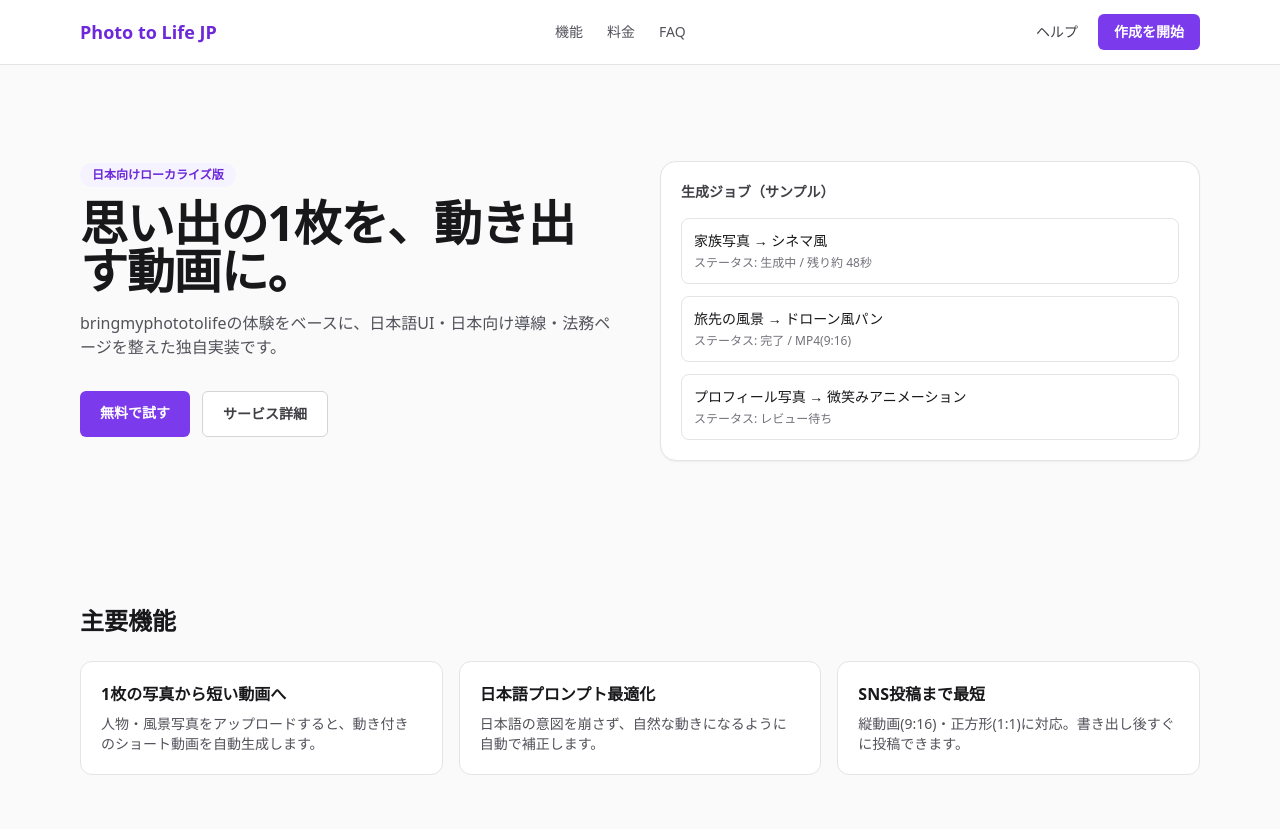
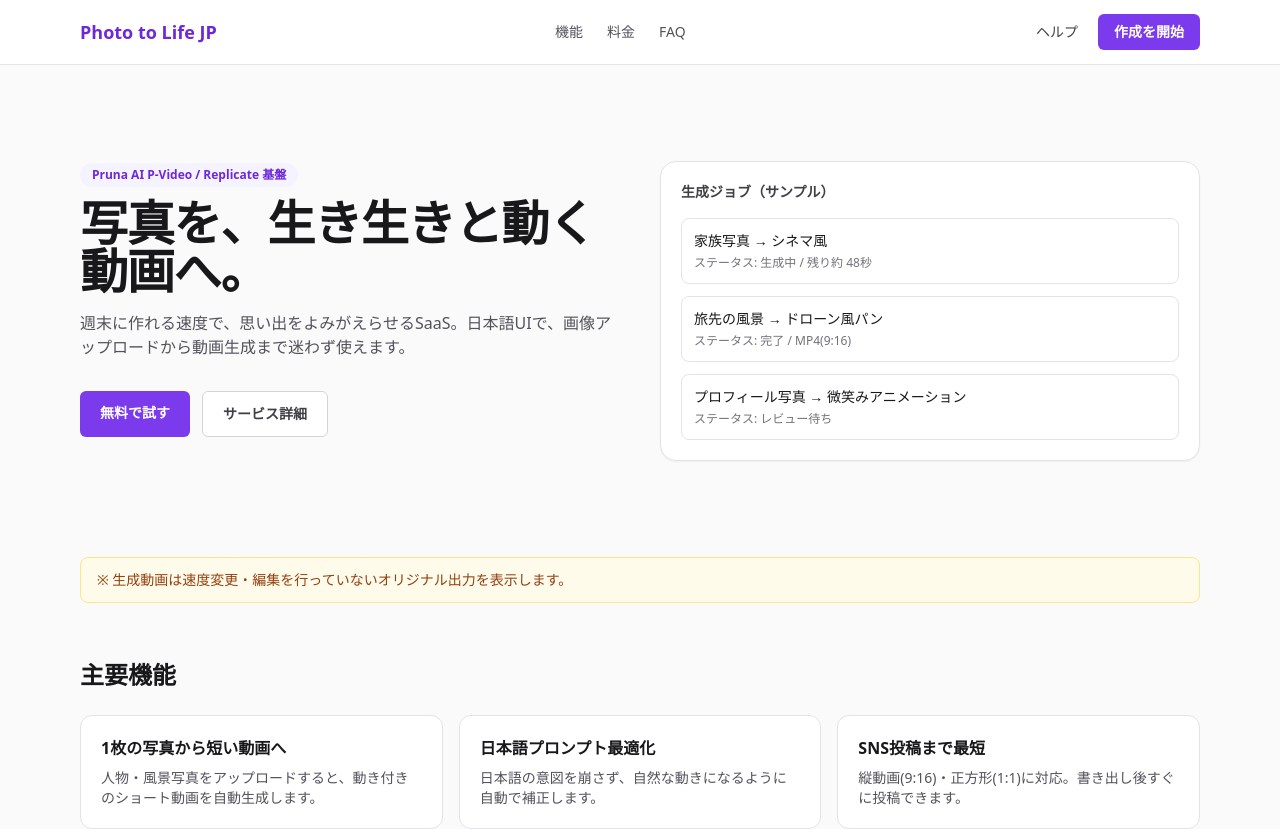
Before and after one commit to nanameru/openclaw-workspace, a Next.js app: page / in a window 1280 px wide. Shown: the top 829 px of the page. Built offline with nearby package versions, Linux system fonts and the light colour scheme; no server answers.

Commit message:
feat: tailor LP/legal copy for Pruna P-Video replicate launch

```diff
--- a/app/page.tsx
+++ b/app/page.tsx
@@ -35,9 +35,9 @@ const HomePage = () => {
 
       <section className="mx-auto grid w-full max-w-6xl gap-10 px-4 py-16 md:grid-cols-2 md:py-24">
         <div>
-          <p className="mb-3 inline-flex rounded-full bg-violet-50 px-3 py-1 text-xs font-semibold text-violet-700">日本向けローカライズ版</p>
-          <h1 className="text-3xl font-bold tracking-tight md:text-5xl">思い出の1枚を、動き出す動画に。</h1>
-          <p className="mt-4 text-zinc-600">bringmyphototolifeの体験をベースに、日本語UI・日本向け導線・法務ページを整えた独自実装です。</p>
+          <p className="mb-3 inline-flex rounded-full bg-violet-50 px-3 py-1 text-xs font-semibold text-violet-700">Pruna AI P-Video / Replicate 基盤</p>
+          <h1 className="text-3xl font-bold tracking-tight md:text-5xl">写真を、生き生きと動く動画へ。</h1>
+          <p className="mt-4 text-zinc-600">週末に作れる速度で、思い出をよみがえらせるSaaS。日本語UIで、画像アップロードから動画生成まで迷わず使えます。</p>
           <div className="mt-8 flex flex-wrap gap-3">
             <Link href="/dashboard" className="rounded-md bg-violet-600 px-5 py-3 text-sm font-semibold text-white hover:bg-violet-700">無料で試す</Link>
             <Link href="/about" className="rounded-md border border-zinc-300 bg-white px-5 py-3 text-sm font-semibold text-zinc-700 hover:bg-zinc-100">サービス詳細</Link>
@@ -61,6 +61,12 @@ const HomePage = () => {
             </div>
           </div>
         </div>
+      </section>
+
+      <section className="mx-auto w-full max-w-6xl px-4 pb-2">
+        <p className="rounded-lg border border-amber-200 bg-amber-50 px-4 py-3 text-sm text-amber-800">
+          ※ 生成動画は速度変更・編集を行っていないオリジナル出力を表示します。
+        </p>
       </section>
 
       <section id="features" className="mx-auto w-full max-w-6xl px-4 py-12">
--- a/app/terms/page.tsx
+++ b/app/terms/page.tsx
@@ -1,10 +1,21 @@
 const Page = () => (
   <main className="mx-auto max-w-3xl p-6">
     <h1 className="text-2xl font-bold">利用規約</h1>
-    <p className="mt-3 text-zinc-700">
-      ユーザーは、第三者の権利を侵害しない画像のみをアップロードしてください。
-      生成結果の利用責任はユーザーに帰属します。
-    </p>
+
+    <div className="mt-4 space-y-3 text-zinc-700">
+      <p>
+        ユーザーは、第三者の著作権・肖像権・商標権その他の権利を侵害しない画像のみをアップロードしてください。
+      </p>
+      <p>
+        本サービスはAI動画生成基盤（Replicate上のPruna AI P-Video）を利用しており、生成結果の品質・正確性・適法性を保証するものではありません。
+      </p>
+      <p>
+        生成された動画は、ユーザー自身の責任で利用・公開してください。公序良俗に反する用途、違法用途、詐欺的な用途は禁止します。
+      </p>
+      <p>
+        表示されるサンプル動画・生成結果は、原則として速度変更や二次編集を行わない出力を前提とします。
+      </p>
+    </div>
   </main>
 );
 
--- a/components/generator-panel.tsx
+++ b/components/generator-panel.tsx
@@ -85,6 +85,9 @@ export const GeneratorPanel = () => {
     <section className="rounded-xl border border-zinc-200 bg-white p-4">
       <h2 className="font-semibold">画像から動画を生成</h2>
       <div className="mt-3 space-y-3 text-sm">
+        <p className="rounded-md border border-zinc-200 bg-zinc-50 px-3 py-2 text-xs text-zinc-600">
+          基盤モデル: Pruna AI P-Video (Replicate) / 出力動画は速度変更・追加編集なし
+        </p>
         <input
           type="file"
           accept="image/*"
```
Also changed, not shown: 1 other file (tests, documents, lock files or other folders).
